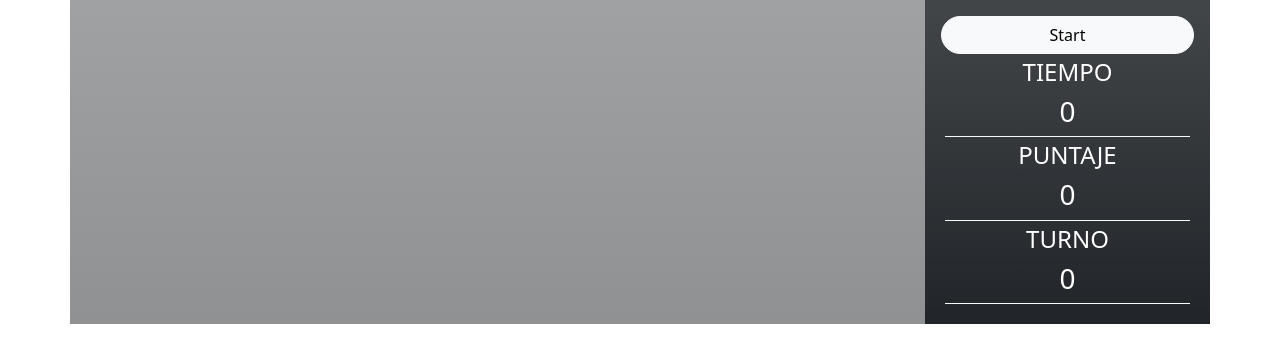
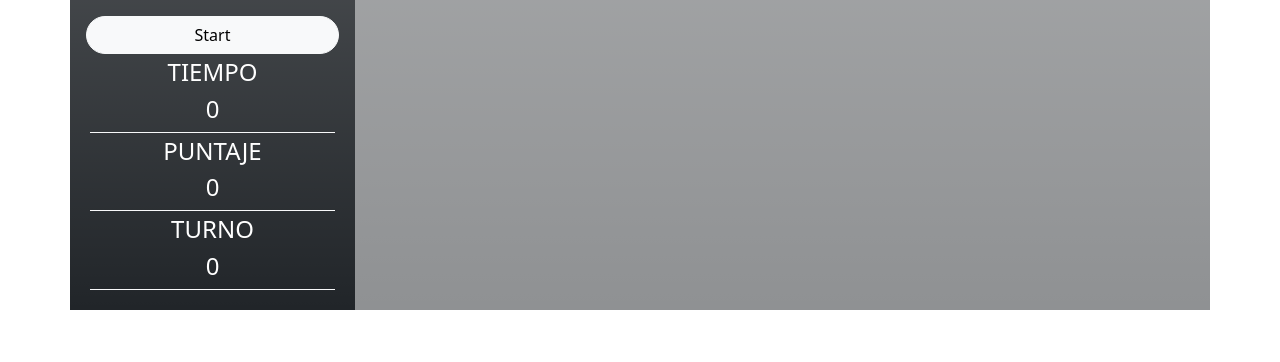
Before and after one commit to rodrigoEsquel/Memoria, a website: page index.html in a window 1280 px wide. Drawn offline with nearby package versions, Linux system fonts and the light colour scheme.

Commit message:
mas mejor

```diff
--- a/index.html
+++ b/index.html
@@ -14,15 +14,24 @@
 <body>
   <div class="container">
     <div class="row">
-      <div class="bg-dark bg-gradient bg-opacity-50 col-6 d-flex flex-fill justify-content-center">
+      <div class="col-md-3 bg-dark bg-gradient bg-opacity-90 p-3 justify-content-center">
+        <button id="start" class="btn btn-light rounded-pill w-100">Start</button>
+        <div class="text-center text-white m-1 border-bottom border-light">
+          <h4>TIEMPO</h4>
+          <h4 id="cronometro">0</h4>
+        </div>
+        <div class="text-center text-white m-1 border-bottom border-light">
+          <h4>PUNTAJE</h4>
+          <h4 id="puntaje">0</h4>
+        </div>
+        <div class="text-center text-white m-1 border-bottom border-light">
+          <h4>TURNO</h4>
+          <h4 id="turno">0</h4>
+        </div>
+      </div>
+      <div class="bg-dark bg-gradient bg-opacity-50 col-md-6 d-flex flex-fill justify-content-center">
         <div id="contenedor-cartas" class="d-flex flex-wrap w-100 justify-content-center">
         </div>
-      </div>
-      <div class="col-3 bg-dark bg-gradient bg-opacity-90 p-3 justify-content-center">
-        <button id="start" class="btn btn-light rounded-pill w-100">Start</button>
-        <div class="text-center text-white m-1 border-bottom border-light"><h4>TIEMPO</h4><h3 id="cronometro">0</h3></div>
-        <div class="text-center text-white m-1 border-bottom border-light"><h4>PUNTAJE</h4><h3 id="puntaje">0</h3></div>
-        <div class="text-center text-white m-1 border-bottom border-light"><h4>TURNO</h4><h3 id="turno">0</h3></div>
       </div>
     </div>
   </div>
```
